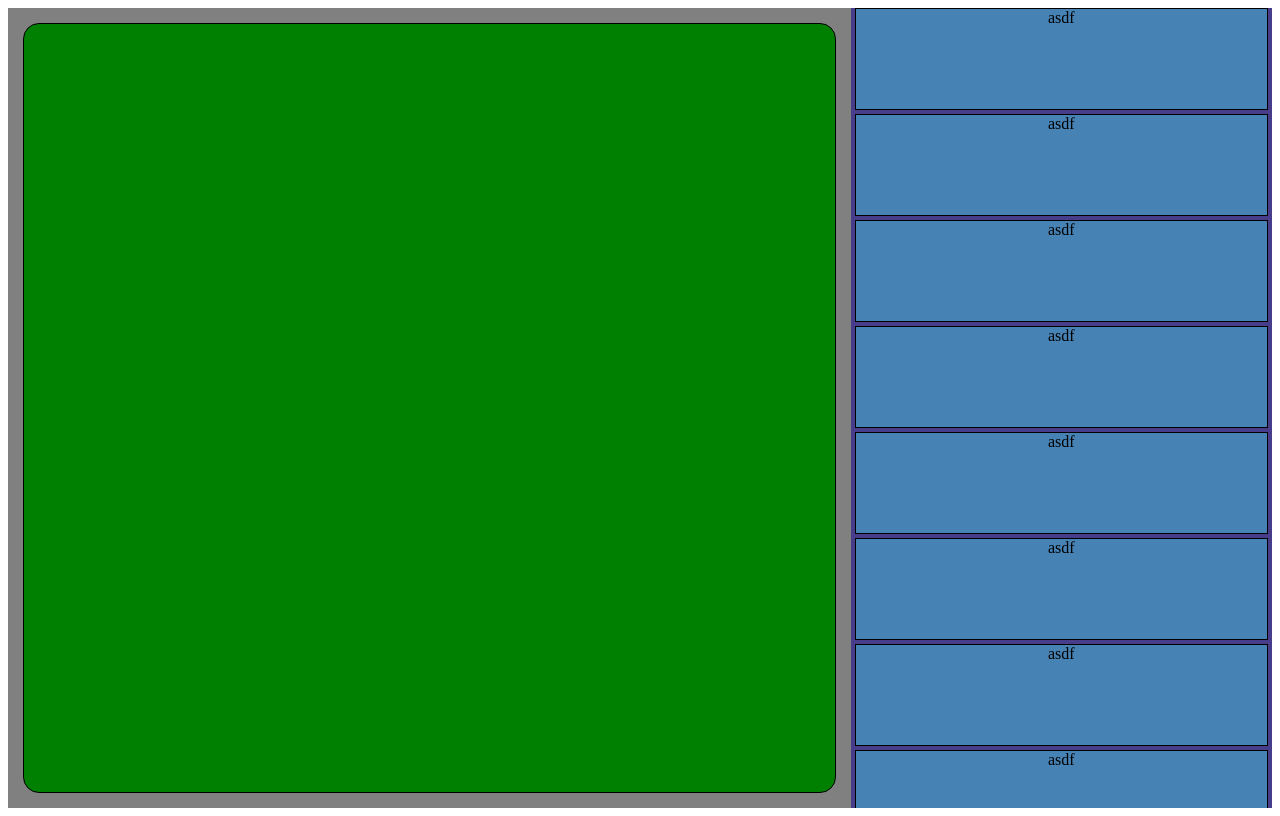
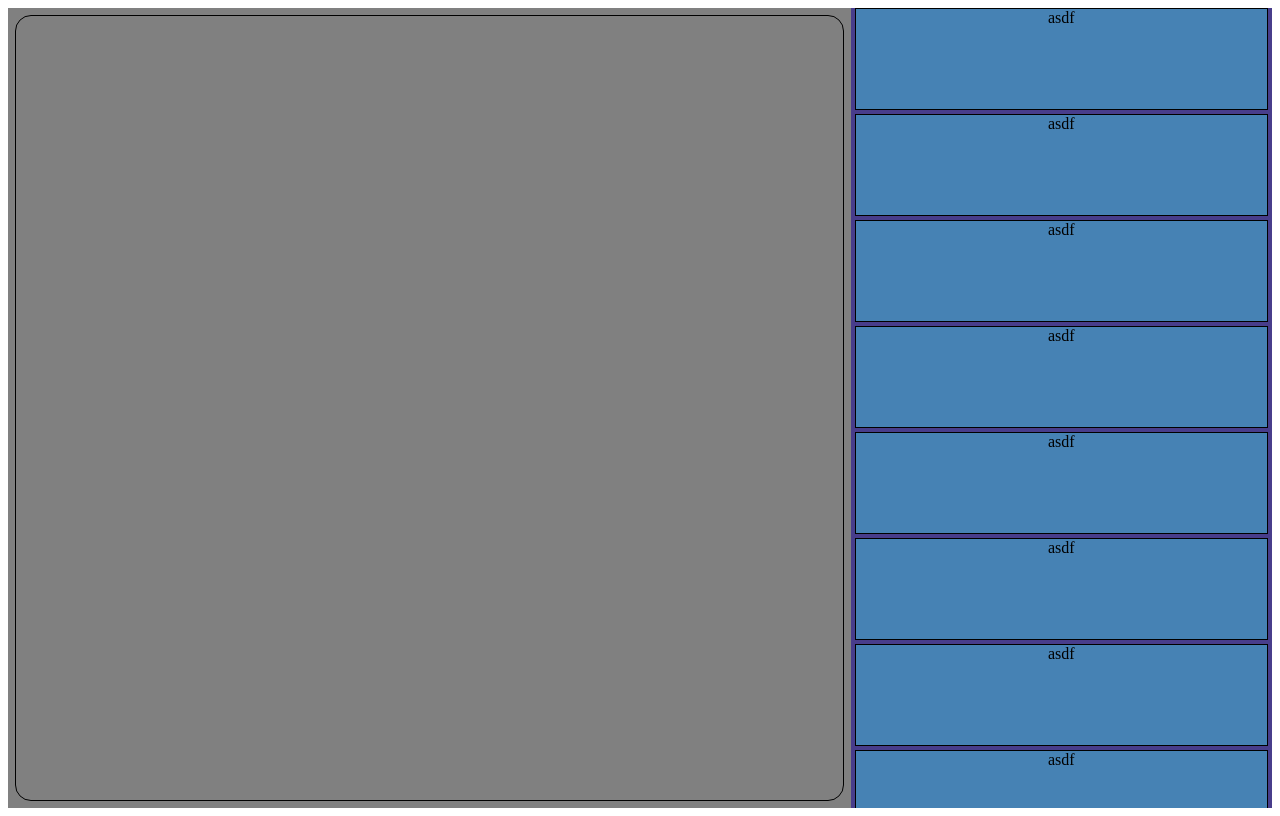
Before and after one commit to nicholasleexyz/promineo-fe-w15, a React (Vite) app: page / in a window 1280 px wide. Built offline with nearby package versions, Linux system fonts and the light colour scheme; the HTML template or start-up script is replaced by a standard one.

Commit message:
css variables

```diff
--- a/src/index.css
+++ b/src/index.css
@@ -1,15 +1,23 @@
+:root {
+    --gap-min: 0.1rem;
+    --gap-mid: 0.25rem;
+    --gap-max: 0.5rem;
+    --radius-border: 1rem;
+    --color-border: black;
+}
+
 .content-entries{
     display: grid;
     grid-template-columns: 1fr;
     overflow-y: scroll;
-    gap: 0.25rem;
+    gap: var(--gap-mid);
     background-color: darkslateblue;
 }
 
 .entry {
-    margin-inline: 0.25rem;
+    margin-inline: var(--gap-mid);
     /* outline: solid black 0.25rem; */
-    border: solid black 0.1rem;
+    border: solid var(--color-border) var(--gap-min);
     /* border-bottom: solid gray .1rem; */
     height: 100px;
     text-align: center;
@@ -25,10 +33,10 @@
 }
 
 .content-info {
-    width: calc(100% - 2rem);
-    height: calc(100% - 2rem);
+    width: calc(100% - (var(--gap-max) * 2));
+    height: calc(100% - (var(--gap-max) * 2));
     margin: auto;
-    background-color: green;
-    border: solid black 0.1rem;
-    border-radius: 1rem;
+    /* background-color: green; */
+    border: solid var(--color-border) var(--gap-min);
+    border-radius: var(--radius-border);
 }
```
